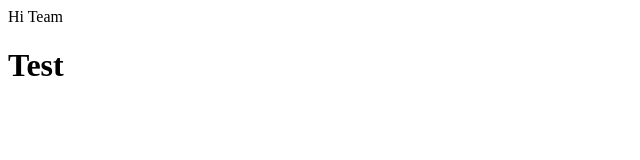
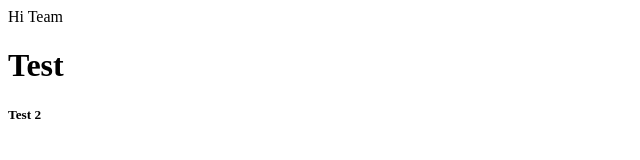
Before and after one commit to anbumaniproz/test, a plain HTML site: page index.html in a window 1280 px wide. Shown: the full height of the page, 0-640 px from the left. Drawn offline with Linux system fonts and the light colour scheme.

Commit message:
h5 tag change

```diff
--- a/index.html
+++ b/index.html
@@ -3,5 +3,6 @@
         Hi Team
 
         <h1>Test</h1>
+        <h5>Test 2 </h5>
 
 </head>
```
